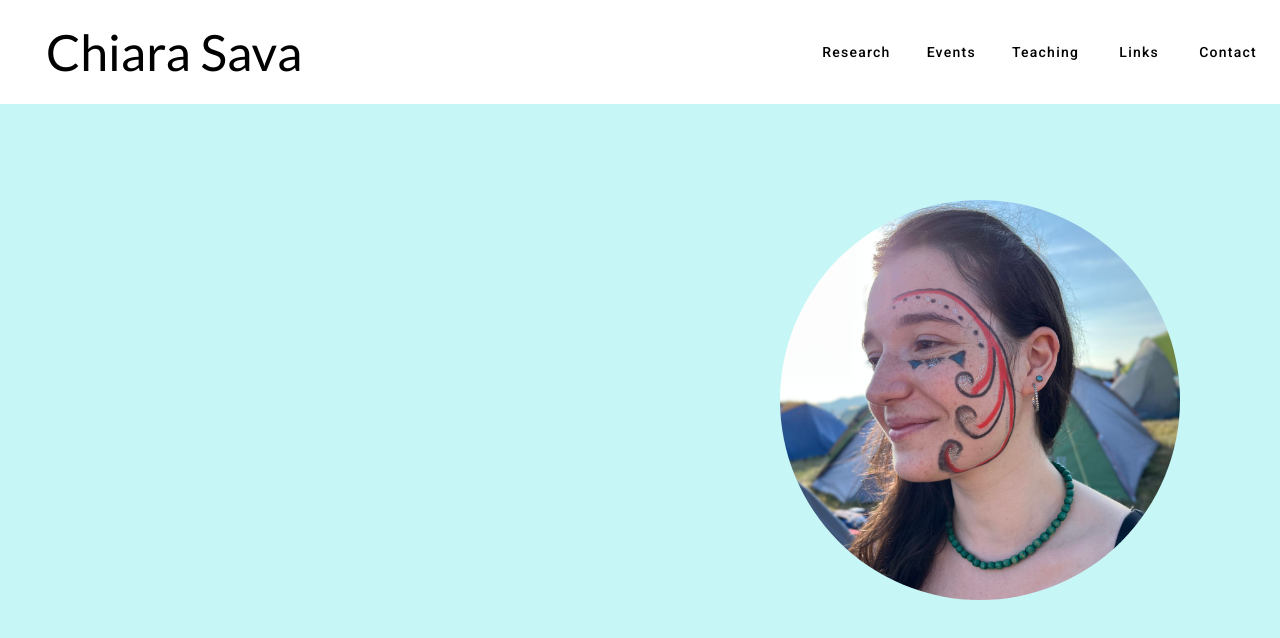
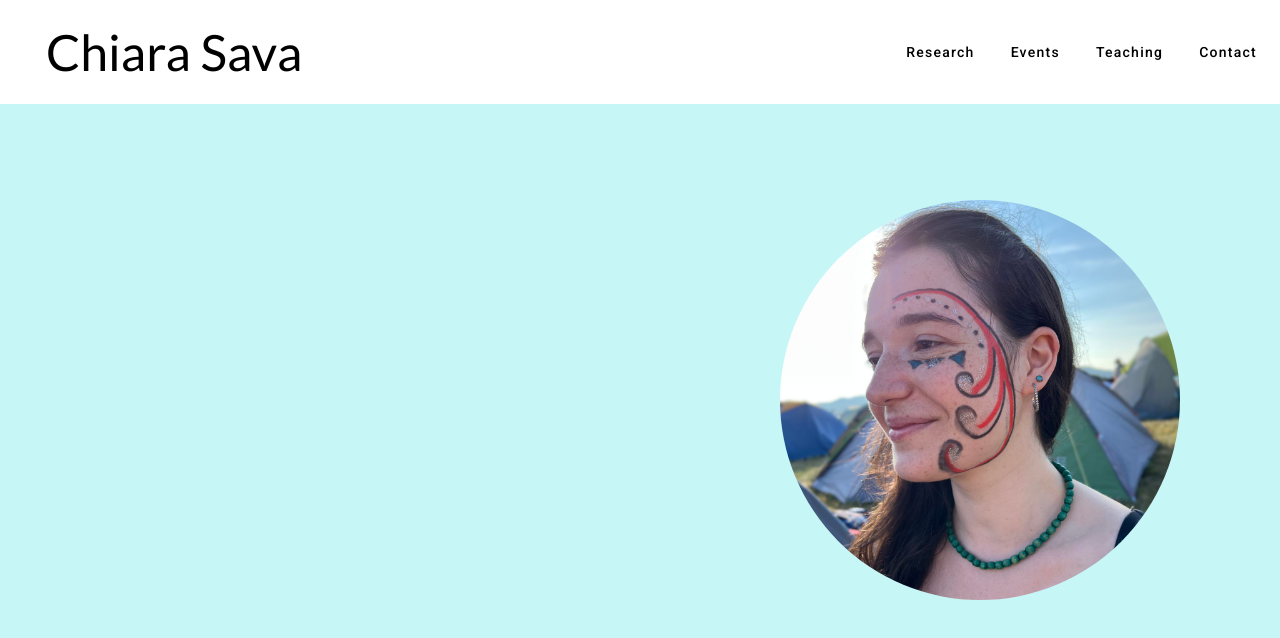
Before and after one commit to ctrlVnt/ctrlvnt.github.io, an Angular app: page / in a window 1280 px wide. Shown: the top 638 px of the page. Built offline with nearby package versions, Linux system fonts and the light colour scheme; a web font is replaced by a local one.

Commit message:
Update navbar.component.ts

```diff
--- a/src/app/components/navbar/navbar.component.ts
+++ b/src/app/components/navbar/navbar.component.ts
@@ -32,7 +32,6 @@ export class NavbarComponent implements OnInit {
     'Research',
     'Events',
     'Teaching',
-    'Links',
     'Contact',
   ];
 
```
